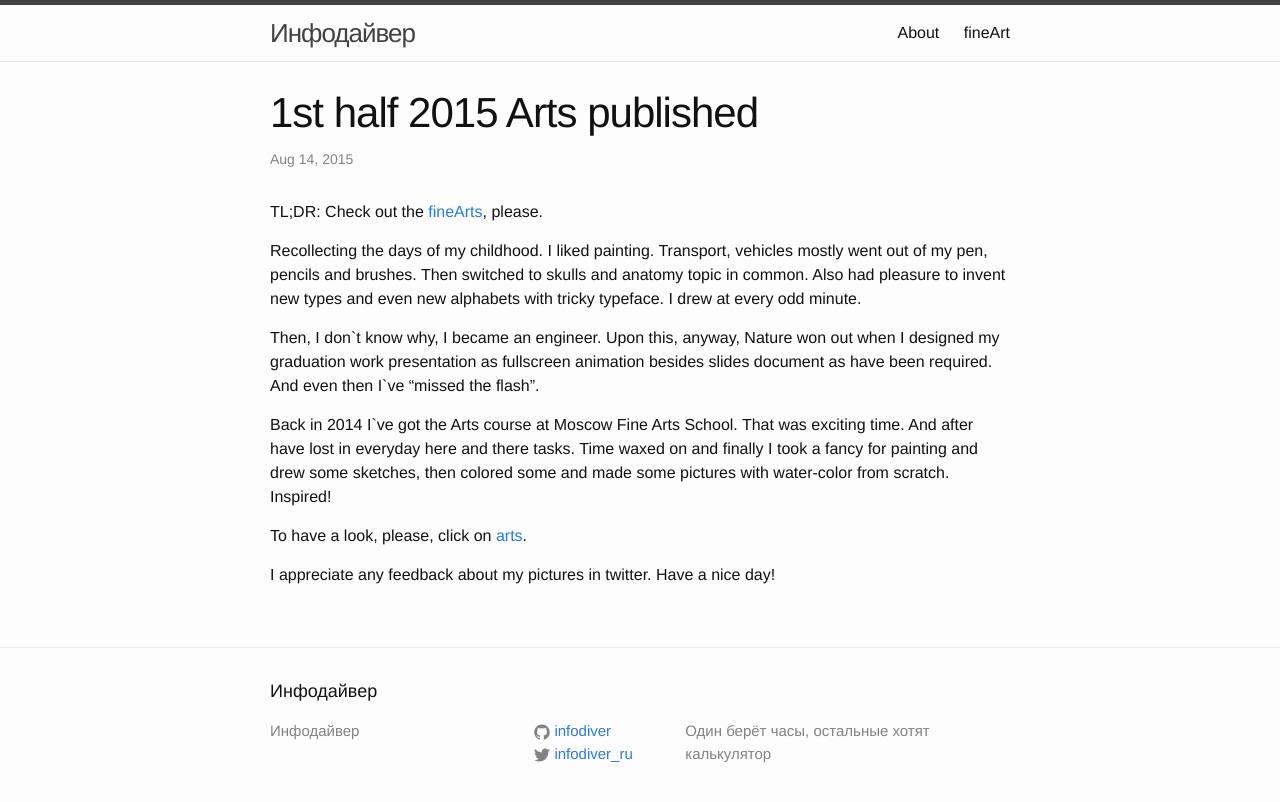
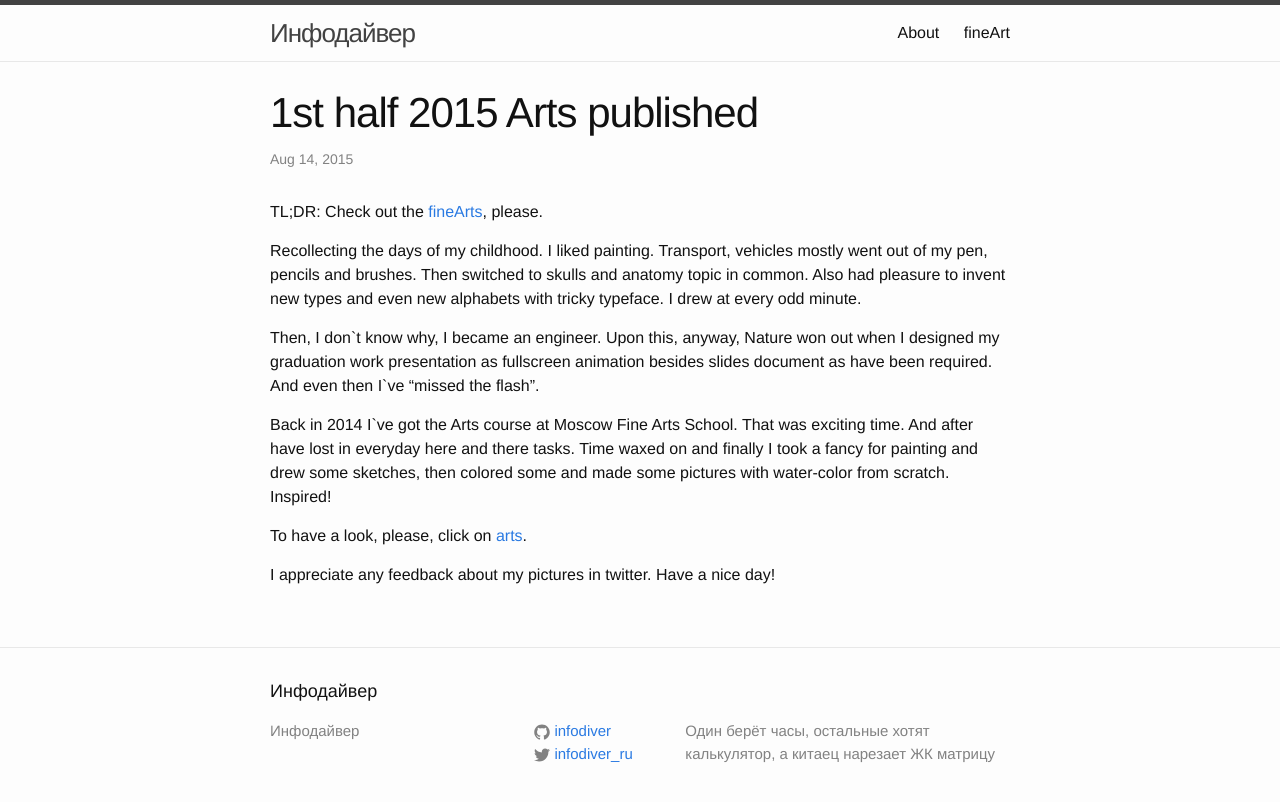
Before and after one commit to aborruso/infodiver, a Jekyll site: the page built from _posts/2015-08-14-cat.md, in a window 1280 px wide. Shown: the top 802 px of the page. Built offline with Jekyll 4.4.1, drawn with Linux system fonts in a browser that asks for light colours.

Commit message:
description update, irony added

```diff
--- a/_config.yml
+++ b/_config.yml
@@ -2,7 +2,7 @@
 title: Инфодайвер
 #email: hi@infodiver.ru
 description: > # this means to ignore newlines until "baseurl:"
-   Один берёт часы, остальные хотят калькулятор
+   Один берёт часы, остальные хотят калькулятор, а китаец нарезает ЖК матрицу
 baseurl: "" # the subpath of your site, e.g. /blog/
 url: "http://infodiver.ru" # the base hostname & protocol for your site
 twitter_username: infodiver_ru
```
